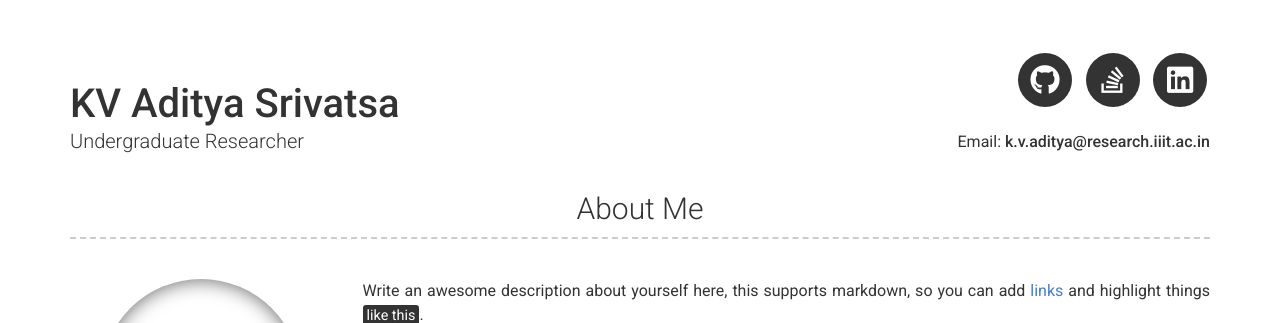
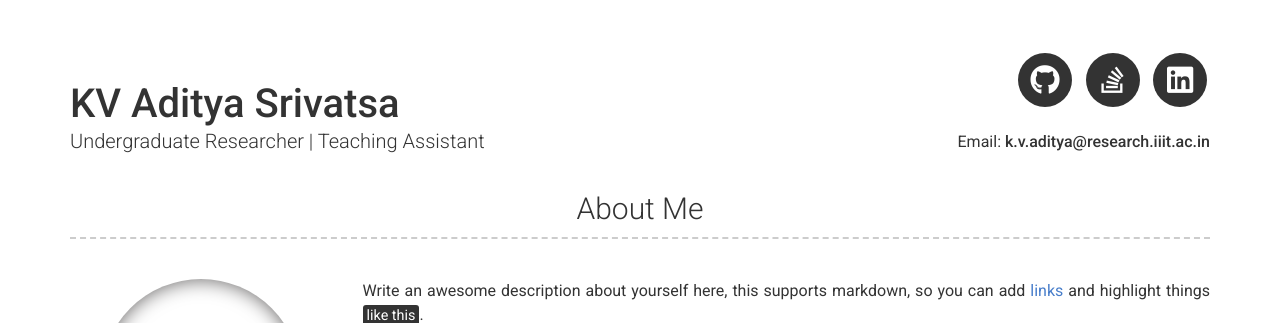
Before and after one commit to kvadityasrivatsa/kvadityasrivatsa.github.io, a Jekyll site: the page built from index.md, in a window 1280 px wide. Shown: the top 323 px of the page. Built offline with Jekyll 4.4.1, drawn with Linux system fonts in a browser that asks for light colours; nearby versions of some CDN libraries.

Commit message:
Update _config.yml

```diff
--- a/_config.yml
+++ b/_config.yml
@@ -7,7 +7,7 @@ version: 2
 
 # Personal info
 name: KV Aditya Srivatsa
-title: Undergraduate Researcher
+title: Undergraduate Researcher | Teaching Assistant
 email: k.v.aditya@research.iiit.ac.in
 # email_title: Email (Email title override)
 #phone: Your phone number (optional)
```
